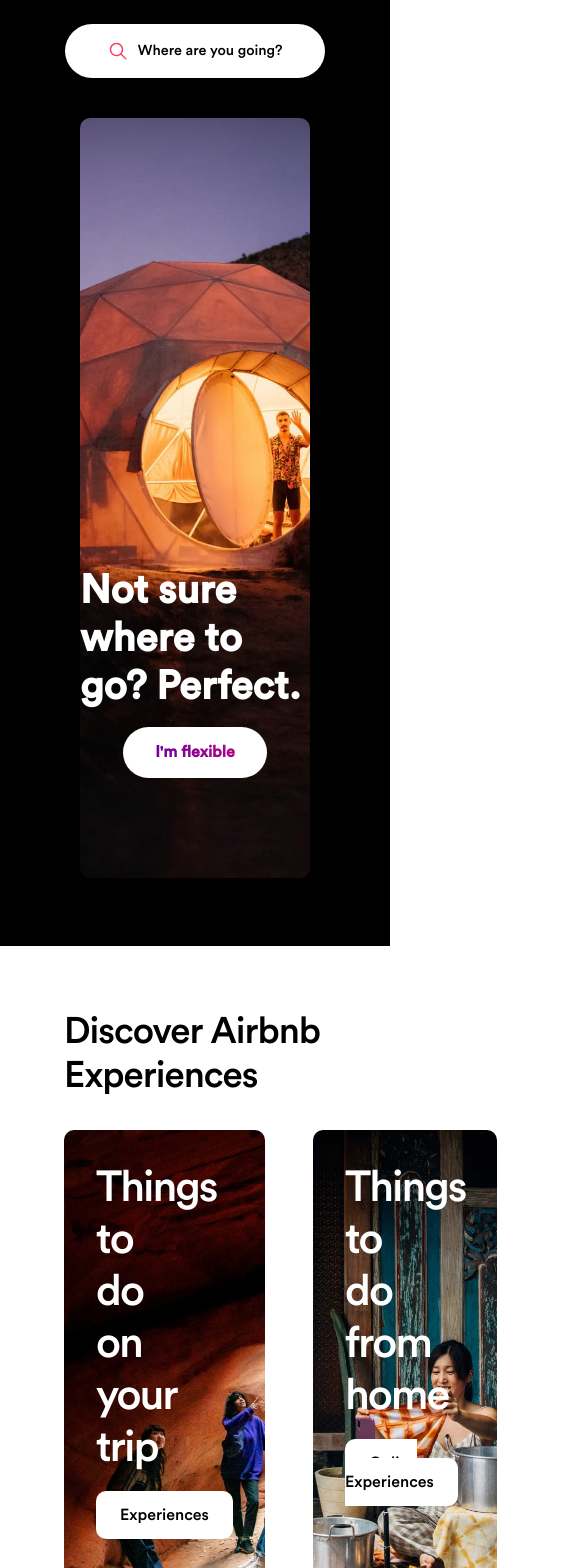
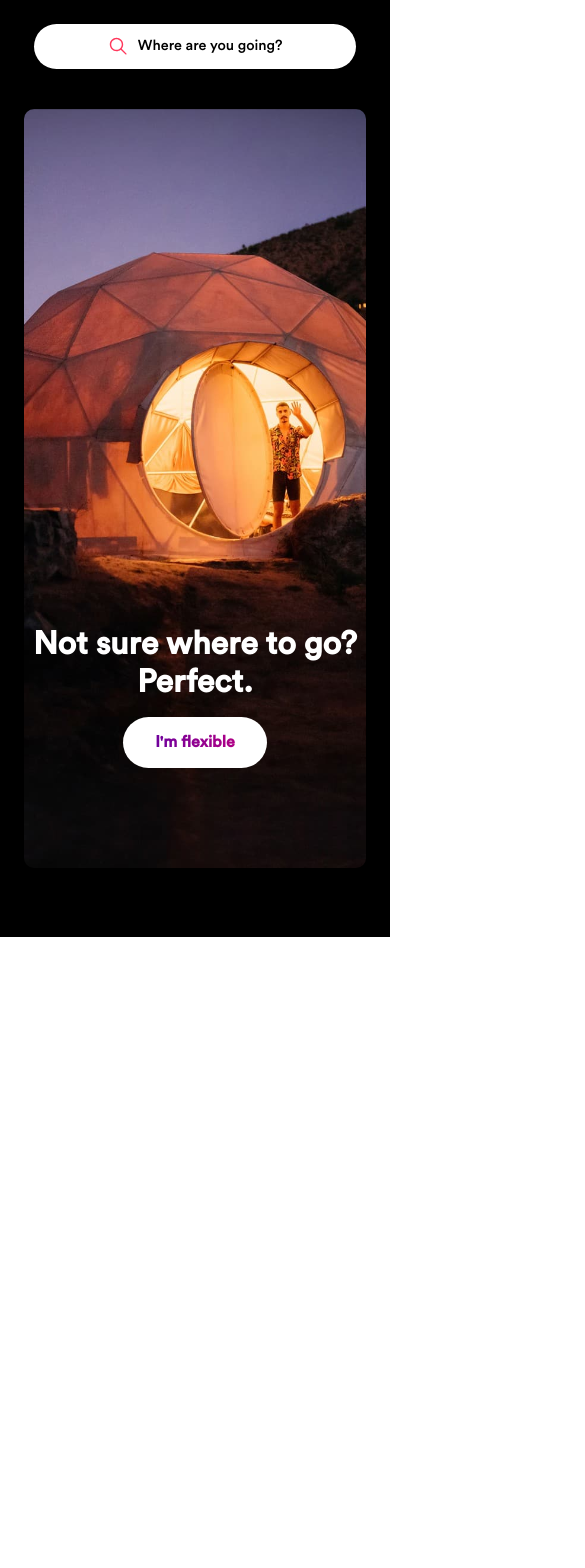
Before and after one commit to Pappyjay23/airbnb-clone, a React (Create React App) app: page / in a window 390 px wide. Shown: the top 1568 px of the page, 585 px wide, since content can reach past the window. After the commit the page ends 937 px from the top, so only its background shows below. Built offline with nearby package versions, Linux system fonts and the light colour scheme; the HTML template or start-up script is replaced by a standard one.

Commit message:
Added media queries to the hero section

```diff
--- a/src/components/HeroSection.jsx
+++ b/src/components/HeroSection.jsx
@@ -2,6 +2,7 @@ import React from 'react'
 import { Link } from 'react-router-dom'
 import styled from 'styled-components'
 import HeroBgd from '../images/hero-bgd.jpg'
+import { devices } from '../data/Queries'
 
 // Styles
 const Hero = styled.div`
@@ -10,6 +11,12 @@ const Hero = styled.div`
 `
 const HeroContainer = styled.div`
     padding: 1rem 5rem;
+    @media ${devices.tablet} {
+        padding: 1rem 3rem;
+    }
+    @media ${devices.mobileL} {
+        padding: 1rem 1.5rem;
+    }
 `
 const HeroCard = styled.div`
     background-image: url(${HeroBgd});
@@ -23,16 +30,22 @@ const HeroCard = styled.div`
 const HeroContent = styled.div`
     display: flex;
     flex-direction: column;
-    justify-content: flex-end;
+    justify-content: center;
     align-items: center;
     position: absolute;
     bottom: 100px;
+    padding: 0 .5rem;
     width: 100%;
+    margin: 0 auto;
 `
 const HeroText = styled.div`
     font-size: 2.5rem;
     font-weight: 600;
     margin-bottom: 1rem;
+    text-align: center;
+    @media ${devices.tablet} {
+        font-size: 2rem;
+    }
 `
 const HeroButton = styled(Link)`
     padding: 1rem 2rem;
--- a/src/components/Navbar.jsx
+++ b/src/components/Navbar.jsx
@@ -19,6 +19,9 @@ const NavContainer = styled.div`
     padding: 1rem 4rem;
     @media ${devices.laptop}  {
         padding: 1rem 2rem;
+    }
+    @media ${devices.mobileL} {
+        padding: 1rem;
     }
 `
 // Top Links -------------
@@ -127,6 +130,10 @@ const MidLinksSub = styled(Link)`
     &:hover {
         box-shadow: 0px 3px 3px #c2c2c27b;
     }
+
+    @media ${devices.tablet} {
+        font-size: 80%;
+    }
 `
 const MidSubText = styled.p`
     padding-left: 1rem;
@@ -203,6 +210,10 @@ const MobileBarGroup = styled.div`
     display: none;
     @media (max-width: 650px) {
         display: block;
+    }
+    @media ${devices.mobileL} {
+        width: 90%;
+        padding: .7rem 1rem;
     }
 
 `
--- a/src/pages/Home.js
+++ b/src/pages/Home.js
@@ -11,10 +11,10 @@ const Home = () => {
     <>
         <Navbar />
         <HeroSection />
-        <Experiences />
-        <GiftCards />
-        <Inspiration />
-        <Footer />
+        {/* <Experiences /> */}
+        {/* <GiftCards /> */}
+        {/* <Inspiration /> */}
+        {/* <Footer /> */}
     </>
   )
 }
```
